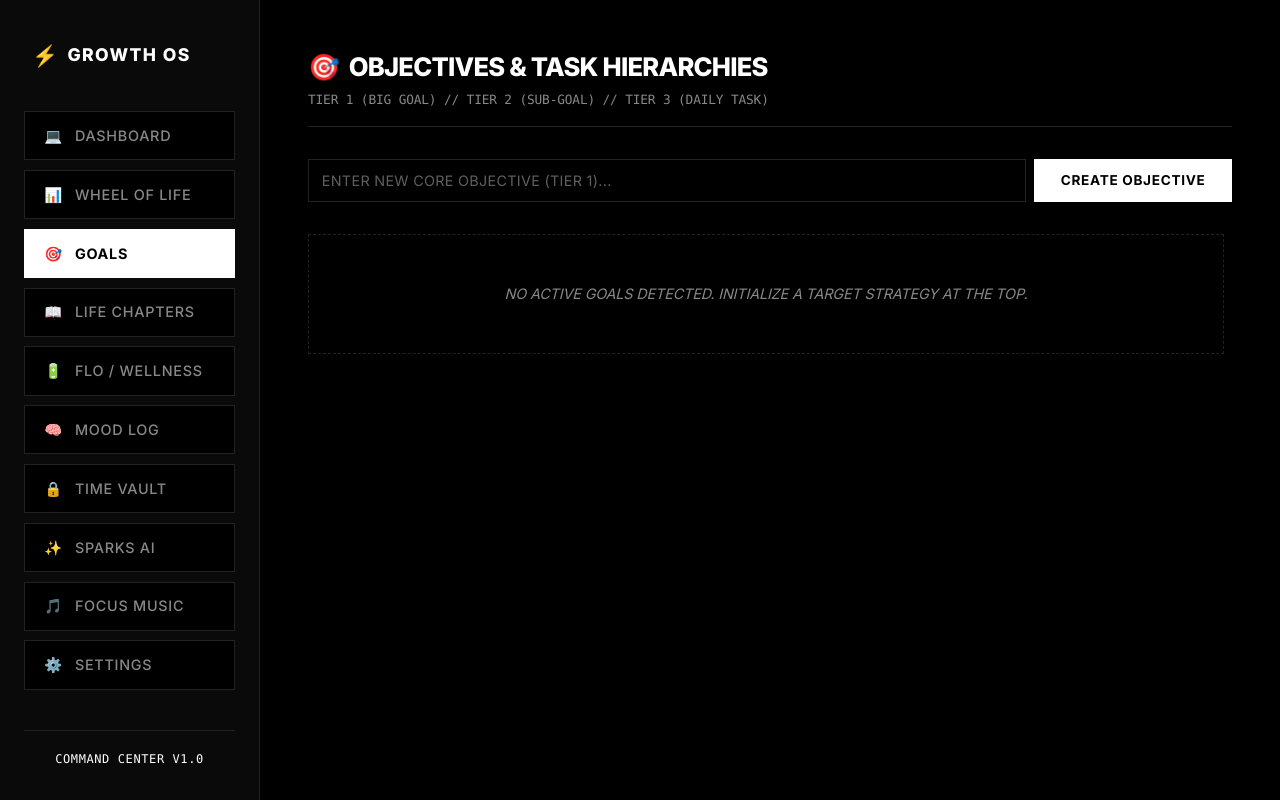
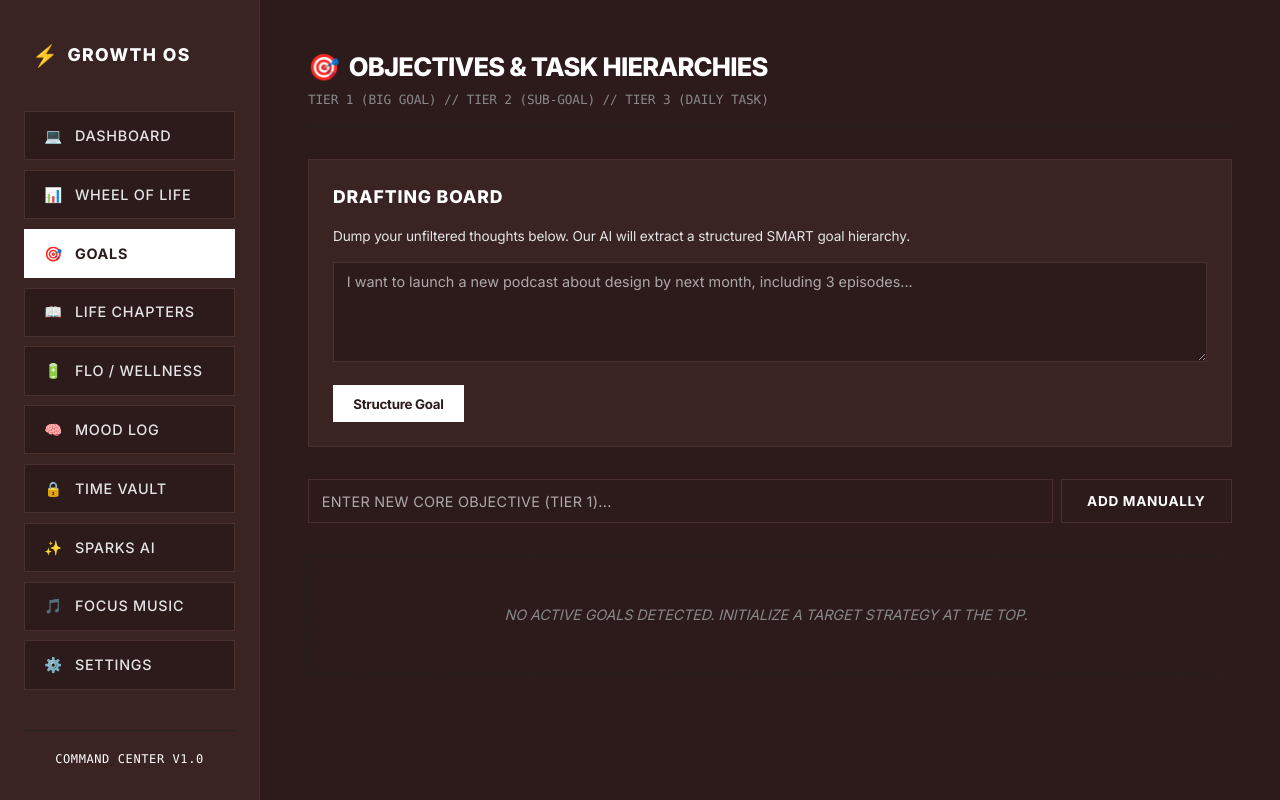
Before and after one commit to lindamosomisagwe-lab/Growth-os-, a React (Vite) app: page /goals in a window 1280 px wide. Built offline with nearby package versions, Linux system fonts and the light colour scheme.

Commit message:
feat: implement Deep Muted Maroon design, Unfiltered Goal Pipeline, and Sparks AI streaming fix

```diff
--- a/src/components/Goals.jsx
+++ b/src/components/Goals.jsx
@@ -80,6 +80,11 @@ export default function Goals() {
   const [taskInputs, setTaskInputs] = useState({});
   const [toast, setToast] = useState({ show: false, message: "" });
 
+  // Drafting Board State
+  const [draftText, setDraftText] = useState("");
+  const [isStructuring, setIsStructuring] = useState(false);
+  const [previewGoal, setPreviewGoal] = useState(null);
+
   useEffect(() => {
     const saved = localStorage.getItem("growth_os_v1");
     const parsed = saved ? JSON.parse(saved) : {};
@@ -103,6 +108,38 @@ export default function Goals() {
     setGoals(prev => [...prev, { id: Date.now(), title: val.trim(), completed: false, sub: [] }]);
     if (typeof customTitle !== "string") setTitle("");
     triggerToast("OBJECTIVE CREATED // TARGET ACTIVE");
+  };
+
+  const handleStructureGoal = () => {
+    if (!draftText.trim()) return;
+    setIsStructuring(true);
+    setPreviewGoal(null);
+
+    // Simulate AI parsing delay
+    setTimeout(() => {
+      setIsStructuring(false);
+      setPreviewGoal({
+        title: draftText.split('\n')[0].substring(0, 40) + (draftText.length > 40 ? "..." : ""),
+        sub: [
+          { title: "Define scope and initial requirements", completed: false },
+          { title: "Execute core implementation phases", completed: false },
+          { title: "Review and finalize deliverables", completed: false }
+        ]
+      });
+    }, 2000);
+  };
+
+  const confirmPreview = () => {
+    if (!previewGoal) return;
+    setGoals(prev => [...prev, {
+      id: Date.now(),
+      title: previewGoal.title,
+      completed: false,
+      sub: previewGoal.sub.map((s, idx) => ({ id: Date.now() + idx, title: s.title, completed: false, tasks: [] }))
+    }]);
+    setDraftText("");
+    setPreviewGoal(null);
+    triggerToast("STRUCTURED OBJECTIVE ADDED");
   };
 
   const toggleGoal = id => {
@@ -243,6 +280,51 @@ export default function Goals() {
 
       <ReflectiveNudges onAddGoal={addGoal} />
 
+      {/* Drafting Board */}
+      <div style={{ marginBottom: "2rem", padding: "1.5rem", background: "var(--bg-surface)", border: "1px solid var(--border-color)" }}>
+        <h3 style={{ margin: "0 0 1rem 0", fontSize: "1.1rem", fontWeight: "800", textTransform: "uppercase", letterSpacing: "0.05em" }}>
+          Drafting Board
+        </h3>
+        <p style={{ margin: "0 0 1rem 0", fontSize: "0.85rem", color: "var(--text-secondary)" }}>
+          Dump your unfiltered thoughts below. Our AI will extract a structured SMART goal hierarchy.
+        </p>
+        <textarea
+          value={draftText}
+          onChange={(e) => setDraftText(e.target.value)}
+          placeholder="I want to launch a new podcast about design by next month, including 3 episodes..."
+          style={{ width: "100%", height: "100px", resize: "vertical", marginBottom: "1rem" }}
+        />
+        <div style={{ display: "flex", gap: "1rem", alignItems: "center" }}>
+          <button
+            onClick={handleStructureGoal}
+            className={`btn-primary ${isStructuring ? "loading-glow" : ""}`}
+            disabled={isStructuring || !draftText.trim()}
+          >
+            {isStructuring ? "Structuring..." : "Structure Goal"}
+          </button>
+        </div>
+
+        {/* AI Preview Card */}
+        {previewGoal && (
+          <div style={{ marginTop: "1.5rem", padding: "1.5rem", border: "1px dashed var(--text-primary)", background: "var(--bg-page)" }}>
+            <div style={{ display: "flex", justifyContent: "space-between", alignItems: "flex-start", marginBottom: "1rem" }}>
+              <div>
+                <span style={{ fontSize: "0.75rem", color: "var(--text-secondary)", fontFamily: "var(--font-mono)" }}>[PREVIEW]</span>
+                <h4 style={{ margin: "0.5rem 0", fontSize: "1.2rem", fontWeight: "800", textTransform: "uppercase" }}>{previewGoal.title}</h4>
+              </div>
+              <button onClick={confirmPreview} className="btn-primary" style={{ padding: "0.5rem 1rem", fontSize: "0.8rem" }}>Confirm & Add</button>
+            </div>
+            <ul style={{ listStyle: "none", padding: 0, margin: 0 }}>
+              {previewGoal.sub.map((s, i) => (
+                <li key={i} style={{ fontSize: "0.9rem", color: "var(--text-secondary)", padding: "0.25rem 0" }}>
+                  - {s.title}
+                </li>
+              ))}
+            </ul>
+          </div>
+        )}
+      </div>
+
       {/* Main Big Goal Input */}
       <div style={{ display: "flex", gap: "0.5rem", marginBottom: "2rem" }}>
         <input
@@ -253,8 +335,8 @@ export default function Goals() {
           onKeyDown={e => e.key === "Enter" && addGoal()}
           style={{ flex: 1, padding: "0.8rem 1rem", fontSize: "0.9rem", textTransform: "uppercase", letterSpacing: "0.02em" }}
         />
-        <button onClick={addGoal} className="btn-primary" style={{ padding: "0.8rem 1.6rem", fontSize: "0.85rem", textTransform: "uppercase", letterSpacing: "0.05em" }}>
-          Create Objective
+        <button onClick={() => addGoal()} className="btn-secondary" style={{ padding: "0.8rem 1.6rem", fontSize: "0.85rem", textTransform: "uppercase", letterSpacing: "0.05em" }}>
+          Add Manually
         </button>
       </div>
 
@@ -408,6 +490,24 @@ export default function Goals() {
                     </button>
                   </div>
                 </div>
+
+                {/* SMART Goal Progress Bar */}
+                {(() => {
+                  const totalSub = g.sub?.length || 0;
+                  const completedSub = g.sub?.filter(s => s.completed).length || 0;
+                  const progressPercent = totalSub > 0 ? Math.round((completedSub / totalSub) * 100) : 0;
+                  return (
+                    <div style={{ marginTop: "1.5rem", borderTop: "1px solid var(--border-color)", paddingTop: "1rem" }}>
+                      <div style={{ display: "flex", justifyContent: "space-between", fontSize: "0.75rem", fontFamily: "var(--font-mono)", color: "var(--text-secondary)", marginBottom: "0.5rem" }}>
+                        <span>SMART PROGRESS</span>
+                        <span>{progressPercent}% ({completedSub}/{totalSub})</span>
+                      </div>
+                      <div style={{ width: "100%", height: "4px", background: "var(--border-color)", borderRadius: "0px" }}>
+                        <div style={{ width: `${progressPercent}%`, height: "100%", background: "var(--text-primary)", transition: "width 0.3s ease" }}></div>
+                      </div>
+                    </div>
+                  );
+                })()}
               </li>
             ))}
           </ul>
--- a/src/components/Sparks.jsx
+++ b/src/components/Sparks.jsx
@@ -1,4 +1,4 @@
-import React, { useState } from "react";
+import React, { useState, useEffect, useRef } from "react";
 
 const affirmations = [
   "YOU ARE CULTIVATING A LIFE OF DEEP PURPOSE. TRUST THE TIMING.",
@@ -22,12 +22,39 @@ const prompts = [
 export default function Sparks() {
   const [spark, setSpark] = useState(affirmations[0]);
   const [activePrompt, setActivePrompt] = useState("");
+  const [isStreaming, setIsStreaming] = useState(false);
+  const streamIntervalRef = useRef(null);
 
   const triggerSpark = index => {
+    if (isStreaming) return;
+
+    if (streamIntervalRef.current) {
+      clearInterval(streamIntervalRef.current);
+    }
+
+    setActivePrompt(prompts[index]);
+    setIsStreaming(true);
+    setSpark("");
+
     const randomIdx = Math.floor(Math.random() * affirmations.length);
-    setSpark(affirmations[randomIdx]);
-    setActivePrompt(prompts[index]);
+    const targetText = affirmations[randomIdx];
+    let currentIndex = 0;
+
+    streamIntervalRef.current = setInterval(() => {
+      currentIndex++;
+      setSpark(targetText.substring(0, currentIndex));
+      if (currentIndex >= targetText.length) {
+        clearInterval(streamIntervalRef.current);
+        setIsStreaming(false);
+      }
+    }, 40);
   };
+
+  useEffect(() => {
+    return () => {
+      if (streamIntervalRef.current) clearInterval(streamIntervalRef.current);
+    };
+  }, []);
 
   return (
     <div style={{ color: "#ffffff", fontFamily: "var(--font-sans)" }}>
@@ -52,6 +79,7 @@ export default function Sparks() {
               <button
                 key={p}
                 onClick={() => triggerSpark(idx)}
+                className={isAct && isStreaming ? "loading-glow" : ""}
                 style={{
                   background: isAct ? "#ffffff" : "transparent",
                   color: isAct ? "#000000" : "#ffffff",
--- a/src/index.css
+++ b/src/index.css
@@ -2,14 +2,14 @@
 
 /* 1. Global Reset & Swiss Typography System */
 :root {
-  --bg-page: #000000;
-  --bg-surface: #0a0a0a;
-  --bg-surface-elevated: #161616;
-  --border-color: #222222;
+  --bg-page: #2D1B1B;
+  --bg-surface: #3A2323;
+  --bg-surface-elevated: #4A2F2F;
+  --border-color: #4A2F2F;
   --border-color-active: #ffffff;
   --text-primary: #ffffff;
-  --text-secondary: #888888;
-  --text-body: #c5c5c5;
+  --text-secondary: #E5E5E5;
+  --text-body: #E5E5E5;
   --font-sans: 'Inter', -apple-system, BlinkMacSystemFont, "Segoe UI", Roboto, sans-serif;
   --font-mono: SFMono-Regular, Consolas, "Liberation Mono", Menlo, Courier, monospace;
 }
@@ -396,6 +396,18 @@ div[style*="borderBottom"], div[style*="border-bottom"] {
   to { bottom: 0; opacity: 0; }
 }
 
+/* AI Loading Glow Animation */
+@keyframes pulseGlow {
+  0% { box-shadow: 0 0 0 0 rgba(255, 255, 255, 0.4); }
+  70% { box-shadow: 0 0 0 10px rgba(255, 255, 255, 0); }
+  100% { box-shadow: 0 0 0 0 rgba(255, 255, 255, 0); }
+}
+
+.loading-glow {
+  animation: pulseGlow 1.5s infinite cubic-bezier(0.66, 0, 0, 1);
+  border-color: var(--text-primary) !important;
+}
+
 /* 11. Viewports & Spacers */
 @media (max-width: 767px) {
   main {
```
